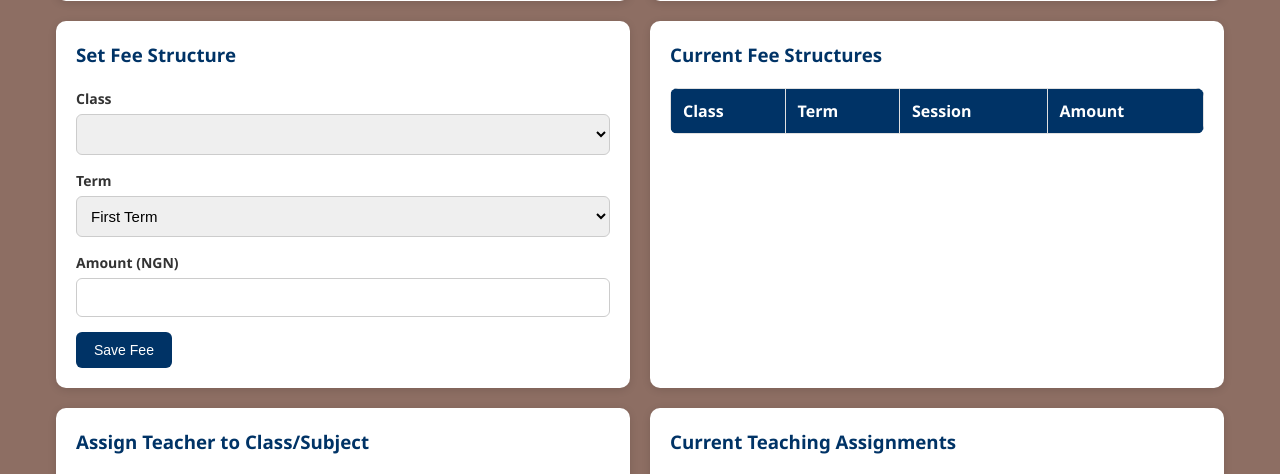
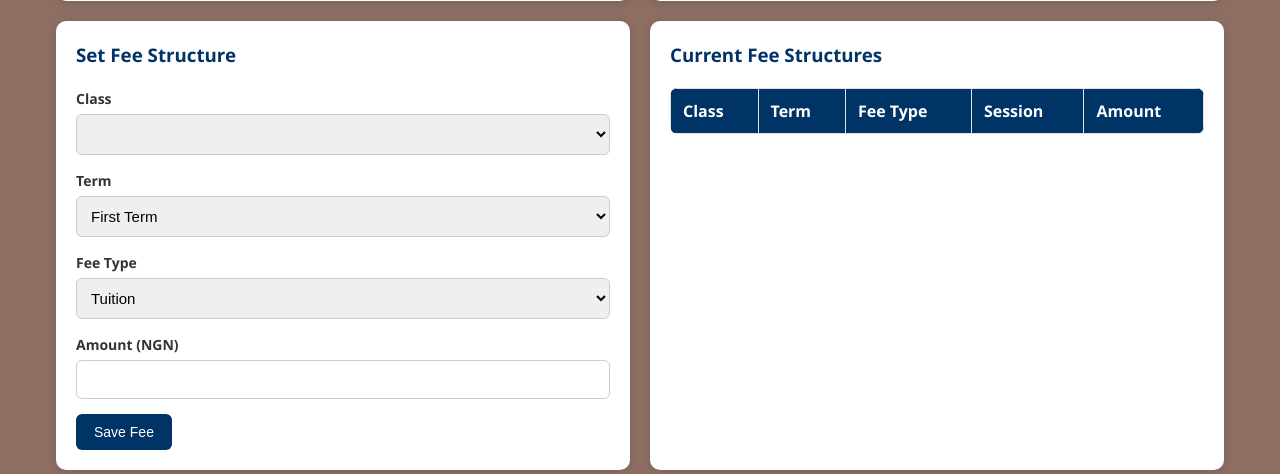
Before and after one commit to rufusofuzor123/prudenceinternationalschool_portal, a Flask app: page /admin/dashboard in a window 1280 px wide. Shown: the part 4170-4644 px from the top of the page. Run offline with Flask 3, Linux system fonts and the light colour scheme; a user stored in the database is signed in; data comes from the database, SQL or seed files in the repository; data that the repository does not hold is empty.

Commit message:
Add multiple fee types (Tuition, PTA Levy, Exam Fee, etc.) with itemized student breakdown

```diff
--- a/app.py
+++ b/app.py
@@ -127,6 +127,7 @@ class FeeStructure(db.Model):
     session_id = db.Column(db.Integer, db.ForeignKey("sessions.id"), nullable=True)
     term = db.Column(db.String(20), nullable=False, default="First Term")
     amount = db.Column(db.Float, nullable=False)
+    fee_type = db.Column(db.String(50), nullable=False, default="Tuition")
 
     session = db.relationship("Session", backref="fee_structures")
 
@@ -414,13 +415,21 @@ def logout():
     return redirect(url_for("login"))
 
 
-def get_student_fee(student):
+def get_student_fee_breakdown(student):
     current_session = get_current_session()
-    query = FeeStructure.query.filter_by(class_name=student.assigned_class)
+    current_term = get_current_term()
+    query = FeeStructure.query.filter_by(class_name=student.assigned_class, term=current_term)
     if current_session:
         query = query.filter_by(session_id=current_session.id)
-    fee = query.first()
-    return fee.amount if fee else 50000.0
+    items = query.all()
+    return items
+
+
+def get_student_fee(student):
+    items = get_student_fee_breakdown(student)
+    if not items:
+        return 50000.0
+    return sum(item.amount for item in items)
 
 
 def get_current_session():
@@ -515,6 +524,7 @@ def student_dashboard():
     late_count = sum(1 for a in attendance_records if a.status == "Late")
 
     student_fee = get_student_fee(current_user)
+    fee_breakdown = get_student_fee_breakdown(current_user)
     notices = Notice.query.order_by(Notice.date_posted.desc()).all()
 
     return render_template(
@@ -531,7 +541,8 @@ def student_dashboard():
         present_count=present_count,
         absent_count=absent_count,
         late_count=late_count,
-        student_fee=student_fee
+        student_fee=student_fee,
+        fee_breakdown=fee_breakdown
     )
 
 
@@ -1320,11 +1331,13 @@ def admin_dashboard():
             fs_class_name = request.form.get("fs_class_name")
             fs_amount = request.form.get("fs_amount")
             fs_term = request.form.get("fs_term", "First Term")
+            fs_type = request.form.get("fs_type", "Tuition")
             current_session = get_current_session()
             if fs_class_name and fs_amount:
                 existing = FeeStructure.query.filter_by(
                     class_name=fs_class_name,
                     term=fs_term,
+                    fee_type=fs_type,
                     session_id=current_session.id if current_session else None
                 ).first()
                 if existing:
@@ -1333,11 +1346,12 @@ def admin_dashboard():
                     db.session.add(FeeStructure(
                         class_name=fs_class_name,
                         term=fs_term,
+                        fee_type=fs_type,
                         amount=float(fs_amount),
                         session_id=current_session.id if current_session else None
                     ))
                 db.session.commit()
-                flash("Fee structure saved!", "success")
+                flash(f"{fs_type} fee saved!", "success")
 
         elif action == "add_timetable_entry":
             class_name = request.form.get("tt_class_name")
@@ -1688,6 +1702,11 @@ with app.app_context():
     if "grading_scales" not in inspector.get_table_names():
         GradingScale.__table__.create(db.engine)
 
+    fee_structure_columns = [col["name"] for col in inspector.get_columns("fee_structures")]
+    if "fee_type" not in fee_structure_columns:
+        db.session.execute(text("ALTER TABLE fee_structures ADD COLUMN fee_type VARCHAR(50) DEFAULT 'Tuition'"))
+        db.session.commit()
+
     if GradingScale.query.count() == 0:
         db.session.add(GradingScale(grade_letter="A", min_score=70.0))
         db.session.add(GradingScale(grade_letter="B", min_score=60.0))
--- a/templates/admin_dashboard.html
+++ b/templates/admin_dashboard.html
@@ -226,6 +226,17 @@
                     <option>Third Term</option>
                 </select>
             </div>
+            <div class="form-group">
+                <label>Fee Type</label>
+                <select name="fs_type" class="form-control">
+                    <option>Tuition</option>
+                    <option>PTA Levy</option>
+                    <option>Exam Fee</option>
+                    <option>Uniform</option>
+                    <option>Books</option>
+                    <option>Other</option>
+                </select>
+            </div>
             <div class="form-group"><label>Amount (NGN)</label><input type="number" name="fs_amount" class="form-control" required></div>
             <button type="submit" class="btn btn-primary">Save Fee</button>
         </form>
@@ -235,12 +246,13 @@
         <h3>Current Fee Structures</h3>
         <div class="table-wrapper">
             <table class="data-table">
-                <thead><tr><th>Class</th><th>Term</th><th>Session</th><th>Amount</th></tr></thead>
+                <thead><tr><th>Class</th><th>Term</th><th>Fee Type</th><th>Session</th><th>Amount</th></tr></thead>
                 <tbody>
                     {% for f in fee_structures %}
                     <tr>
                         <td>{{ f.class_name }}</td>
                         <td>{{ f.term }}</td>
+                        <td>{{ f.fee_type }}</td>
                         <td>{{ f.session.name if f.session else 'N/A' }}</td>
                         <td>₦{{ "{:,.2f}".format(f.amount) }}</td>
                     </tr>
```
Also changed, not shown: templates/student_dashboard.html (+12 -1 lines).
